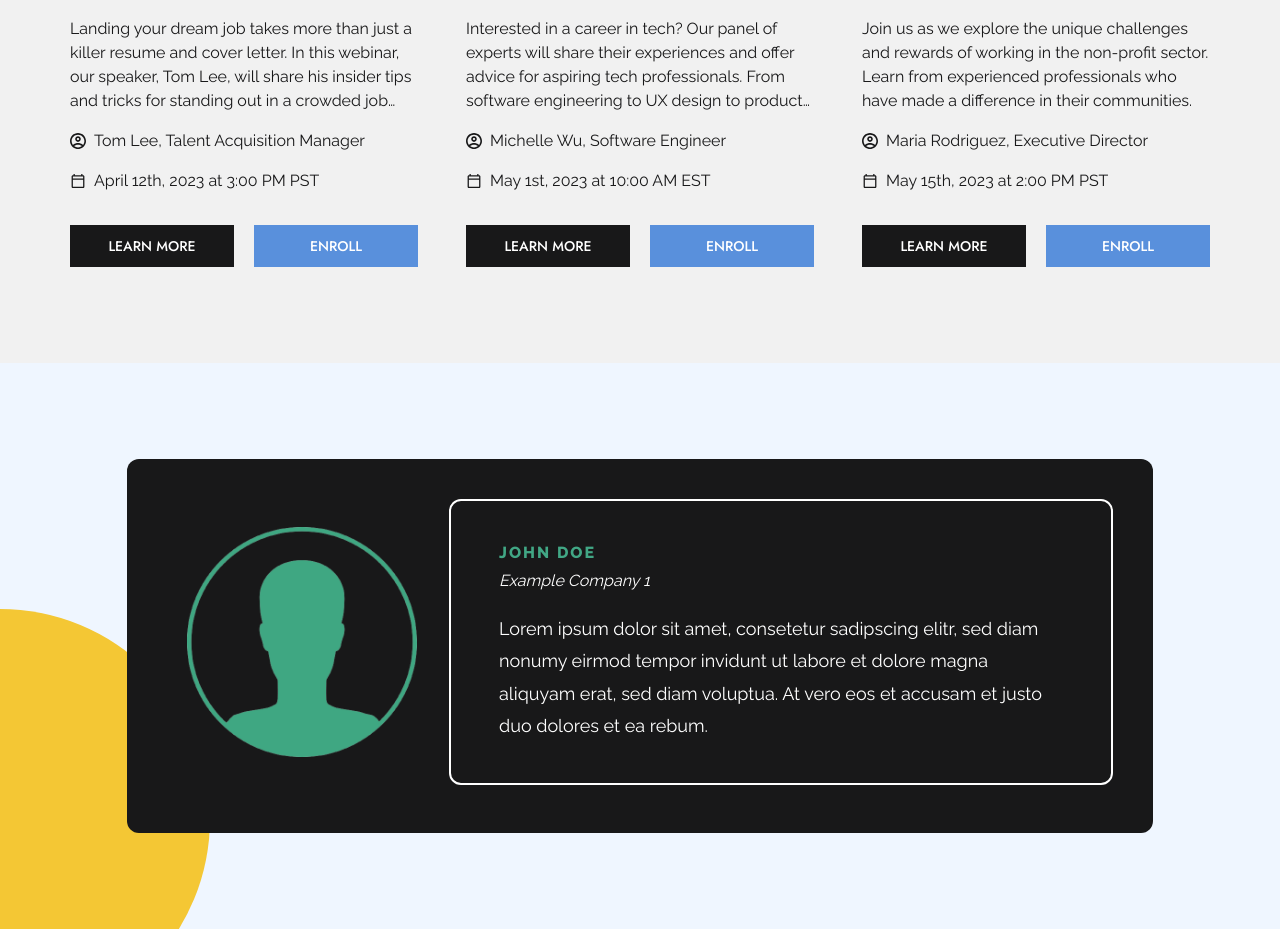
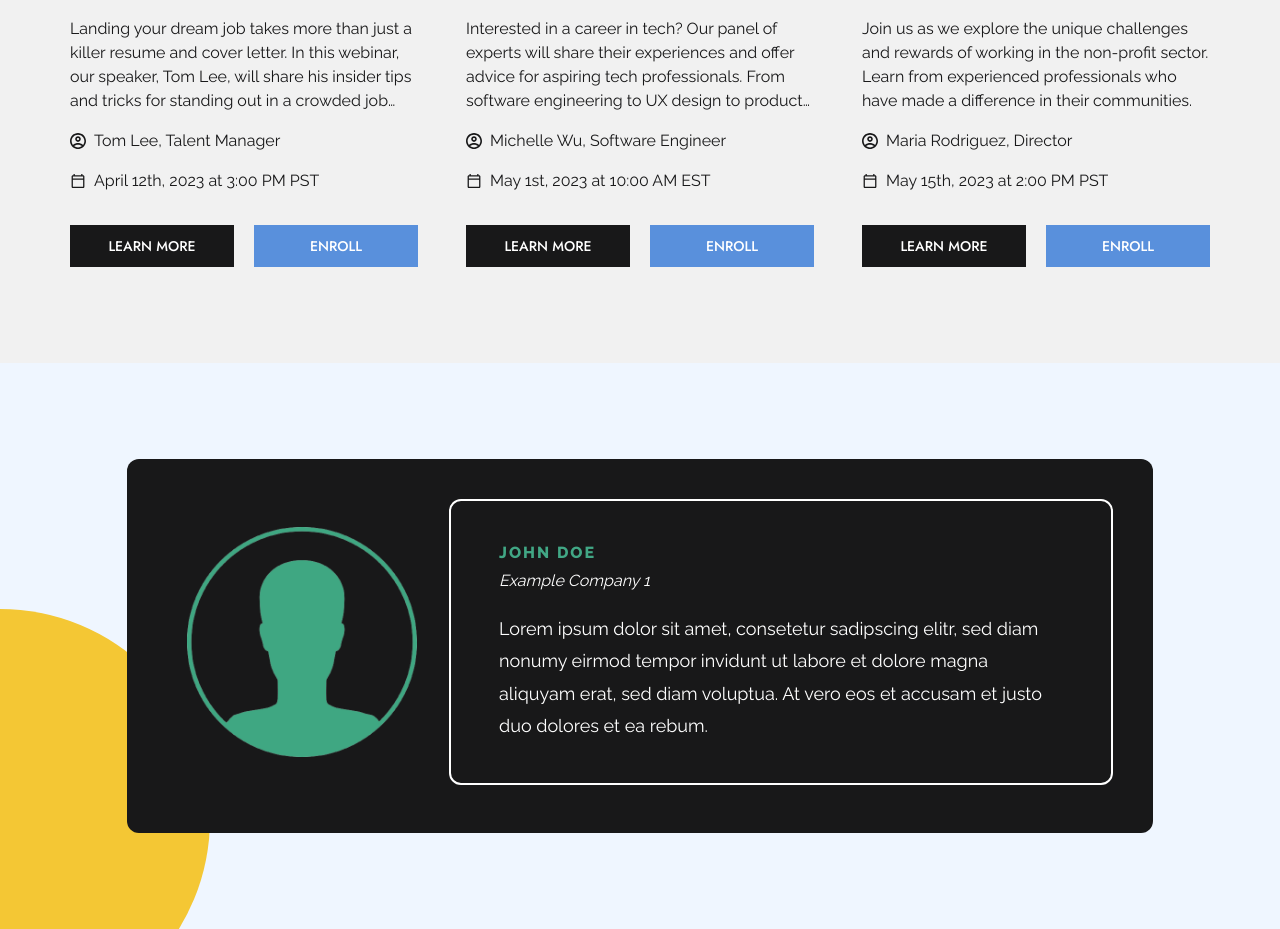
Before and after one commit to sergeycode/uvaro-project, a Next.js app: page / in a window 1280 px wide. Shown: the part 2540-3469 px from the top of the page. Built offline with nearby package versions, Linux system fonts and the light colour scheme.

Commit message:
Proofread text

```diff
--- a/data/events/upcomingEvents.ts
+++ b/data/events/upcomingEvents.ts
@@ -45,7 +45,7 @@ export const events: IEventCard[] = [
     image: eventImage04.src,
     description:
       "Landing your dream job takes more than just a killer resume and cover letter. In this webinar, our speaker, Tom Lee, will share his insider tips and tricks for standing out in a crowded job market. From networking to acing the interview to negotiating your salary, Tom has seen it all and will share his insights on what it takes to land the job you've always wanted. Don't miss this opportunity to learn from a seasoned talent acquisition manager.",
-    speakerName: 'Tom Lee, Talent Acquisition Manager',
+    speakerName: 'Tom Lee, Talent Manager',
     dateTime: 'April 12th, 2023 at 3:00 PM PST',
   },
   {
@@ -63,7 +63,7 @@ export const events: IEventCard[] = [
     image: eventImage06.src,
     description:
       'Join us as we explore the unique challenges and rewards of working in the non-profit sector. Learn from experienced professionals who have made a difference in their communities.',
-    speakerName: 'Maria Rodriguez, Executive Director',
+    speakerName: 'Maria Rodriguez, Director',
     dateTime: 'May 15th, 2023 at 2:00 PM PST',
   },
 ];
--- a/pages/index.tsx
+++ b/pages/index.tsx
@@ -33,7 +33,7 @@ export default function Home() {
         <meta name="viewport" content="width=device-width, initial-scale=1" />
         <link rel="icon" href="/favicon.ico" />
       </Head>
-      <Hero title={hero.title} text={hero.text} image={hero.image} />
+      <Hero {...hero} />
       <PageSection>
         <TrendingCategoriesCircles />
         <TrendingCategories content={trendingContent} categories={categories} />
```
Also changed, not shown: 1 other file (tests, documents, lock files or other folders).
